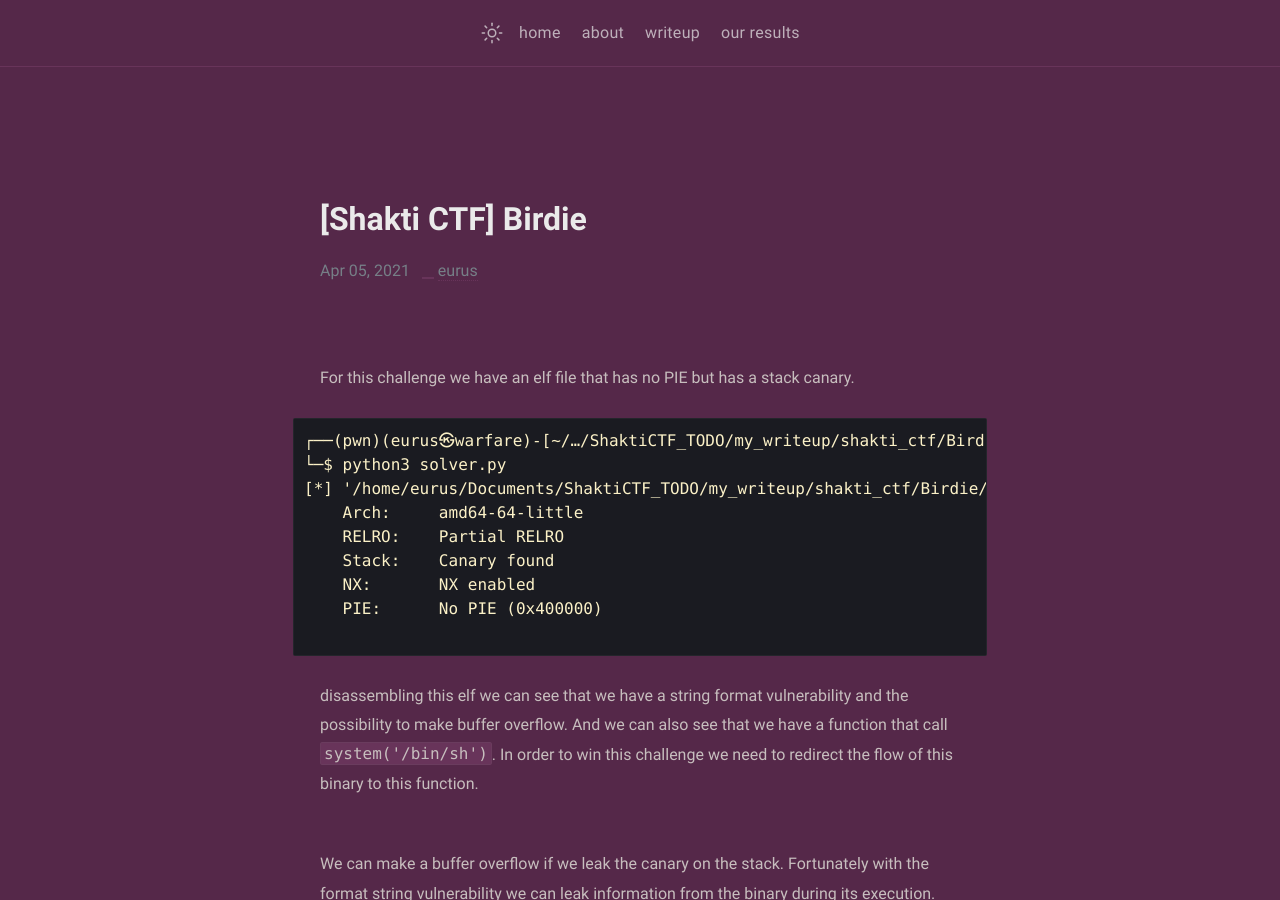
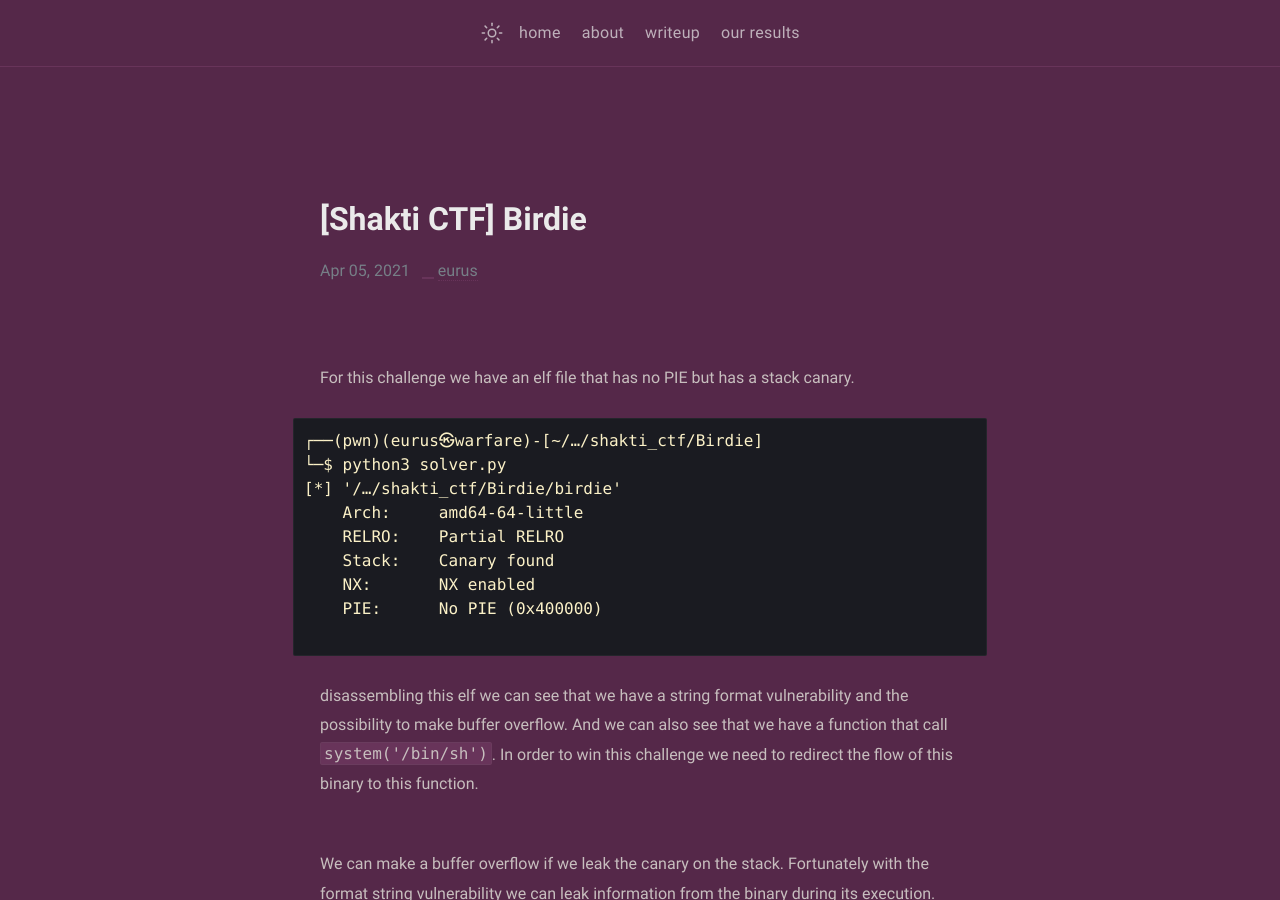
Before and after one commit to HACKappatoi/HACKappatoi.github.io, a Jekyll site: the page built from _posts/birdie/2021-04-05-birdie.md, in a window 1280 px wide and 900 px high. Built offline with Jekyll 4.4.1, drawn with Linux system fonts in a browser that asks for light colours.

Commit message:
birdie update

````diff
--- a/_posts/birdie/2021-04-05-birdie.md
+++ b/_posts/birdie/2021-04-05-birdie.md
@@ -9,9 +9,9 @@
 For this challenge we have an elf file that has no PIE but has a stack canary.
 
 ```
-┌──(pwn)(eurus㉿warfare)-[~/…/ShaktiCTF_TODO/my_writeup/shakti_ctf/Birdie]
+┌──(pwn)(eurus㉿warfare)-[~/…/shakti_ctf/Birdie]
 └─$ python3 solver.py
-[*] '/home/eurus/Documents/ShaktiCTF_TODO/my_writeup/shakti_ctf/Birdie/birdie'
+[*] '/…/shakti_ctf/Birdie/birdie'
     Arch:     amd64-64-little
     RELRO:    Partial RELRO
     Stack:    Canary found
````
